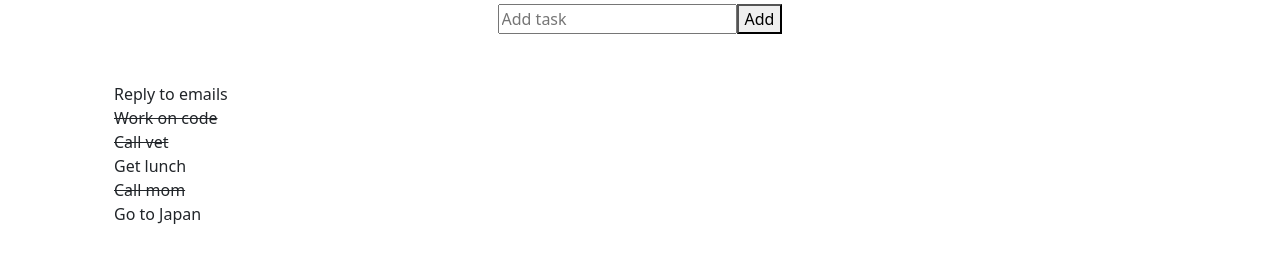
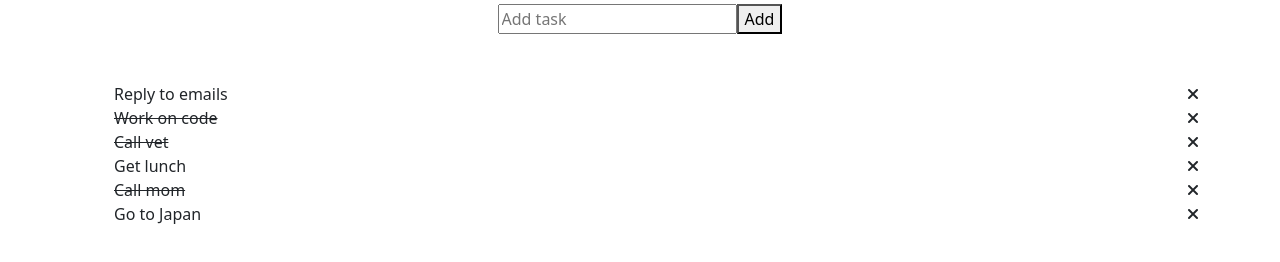
Before and after one commit to MonicaDeBona/vue-todolist, a plain HTML site: page index.html in a window 1280 px wide. Shown: the part 90-352 px from the top of the page. Drawn offline with nearby package versions, Linux system fonts and the light colour scheme.

Commit message:
Add milestone2

```diff
--- a/index.html
+++ b/index.html
@@ -34,8 +34,9 @@
                 <div class="row">
                     <div class="col-12">
                         <ul>
-                            <li v-for="(task, index) in tasksList" :class="task.done ? 'text-decoration-line-through' : '' ">
+                            <li v-for="(task, index) in tasksList" :class="task.done ? 'text-decoration-line-through' : '' " class="d-flex justify-content-between">
                                 {{task.text}}
+                                <span><i class="fa-solid fa-xmark" @click="removeTask(task)"></i></span>
                             </li>
                         </ul>
                     </div>
--- a/js/main.js
+++ b/js/main.js
@@ -6,7 +6,7 @@ Descrizione:
 MILESTONE 1
     Stampare all'interno di una lista HTML un item per ogni todo. Se la proprietà done è uguale a true, visualizzare il testo del todo sbarrato.
 MILESTONE 2
-    Visualizzare a fianco ad ogni item ha una "x": cliccando su di essa, il todo viene rimosso dalla lista.
+    Visualizzare a fianco ad ogni item una "x": cliccando su di essa, il todo viene rimosso dalla lista.
 MILESTONE 3
     Predisporre un campo di input testuale e un pulsante "aggiungi": cliccando sul pulsante, il testo digitato viene letto e utilizzato per creare un nuovo todo, che quindi viene aggiunto alla lista dei todo esistenti.
 Bonus:
@@ -49,8 +49,11 @@ createApp({
     },
 
     methods: {
-        addTask(){
-
+        removeTask(taskToRemove){
+            taskIndex = this.tasksList.indexOf(taskToRemove);
+            if(taskIndex > -1) {
+                this.tasksList.splice(taskIndex, 1);
+            }
         }
     }
 }).mount("#app")
```
